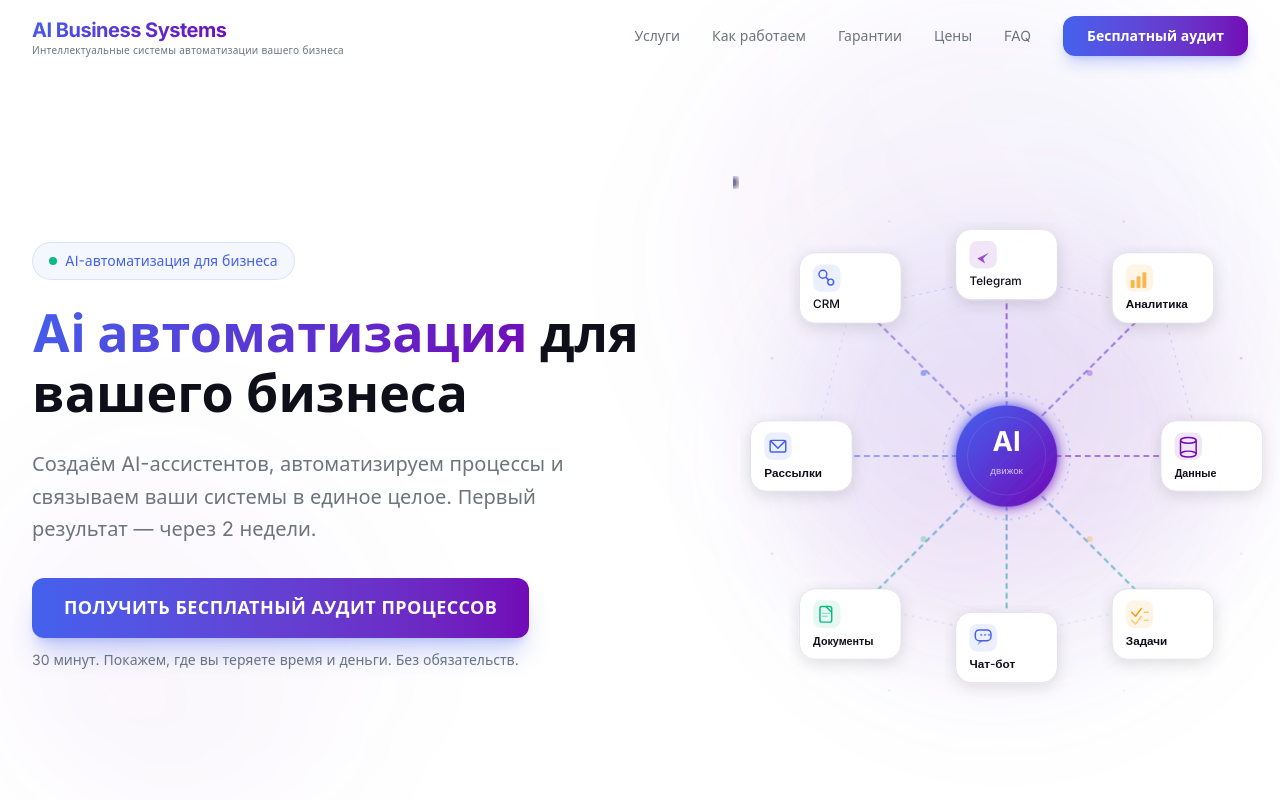
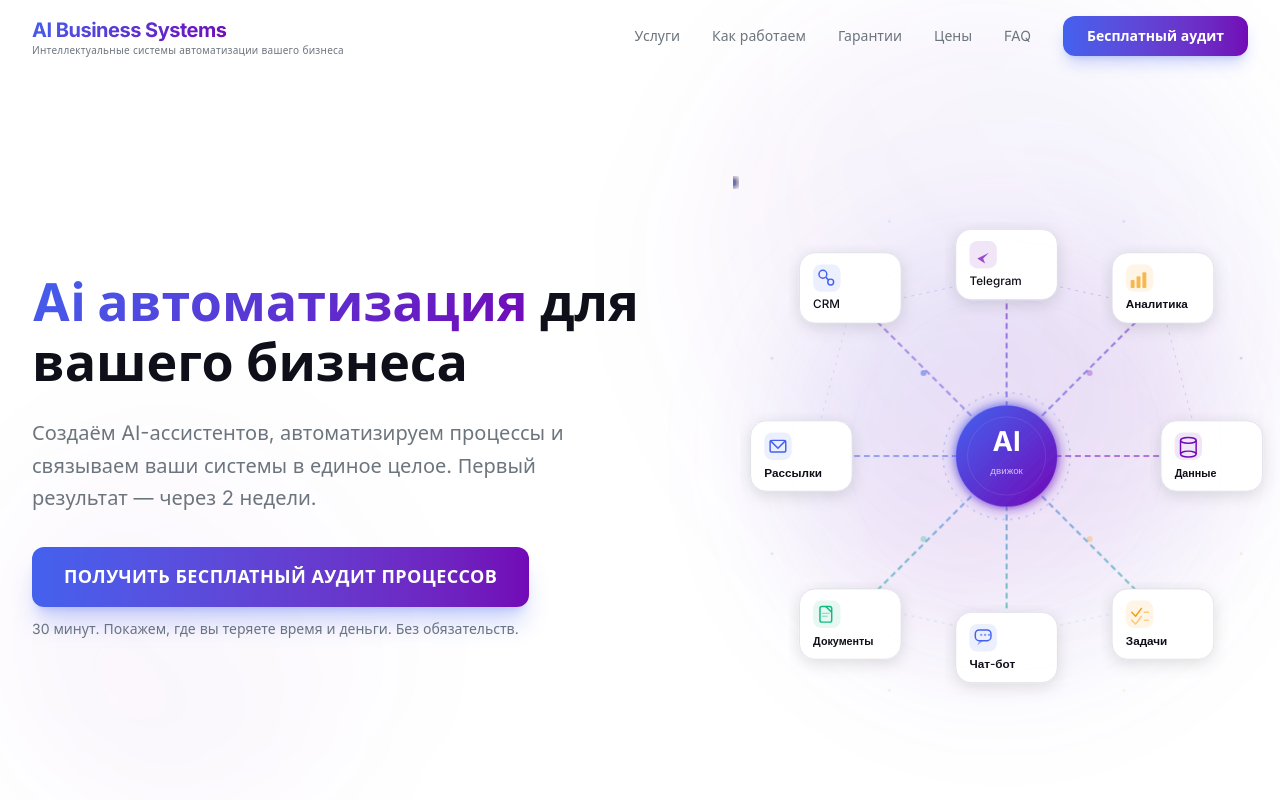
Before and after one commit to g94590/ai-landing, a Next.js app: page / in a window 1280 px wide. Shown: the top 800 px of the page. Built offline with nearby package versions, Linux system fonts and the light colour scheme.

Commit message:
Remove AI badge from hero, fix scroll animation jank
- Remove green dot badge "AI-автоматизация для бизнеса" from hero
- Move heading text up
- Fix section animations: smooth opacity fade instead of translate-y jump

Co-Authored-By: Claude Opus 4.6 <noreply@anthropic.com>

```diff
--- a/components/AnimateOnScroll.tsx
+++ b/components/AnimateOnScroll.tsx
@@ -28,7 +28,7 @@ export default function AnimateOnScroll({ children, className = '', delay = 0 }:
   return (
     <div
       ref={ref}
-      className={`transition-all duration-700 ease-out ${className} ${isVisible ? 'opacity-100 translate-y-0' : 'opacity-0 translate-y-8'}`}
+      className={`transition-opacity duration-1000 ease-out ${className} ${isVisible ? 'opacity-100' : 'opacity-0'}`}
     >
       {children}
     </div>
--- a/components/Hero.tsx
+++ b/components/Hero.tsx
@@ -15,10 +15,6 @@ export default function Hero() {
         <div className="grid grid-cols-1 lg:grid-cols-[55%_45%] gap-12 lg:gap-8 items-center w-full py-12">
           {/* Left column — text */}
           <div>
-            <div className="inline-flex items-center gap-2 px-4 py-2 rounded-full bg-brand-accent/5 border border-brand-accent/15 mb-6">
-              <span className="w-2 h-2 rounded-full bg-brand-success" />
-              <span className="text-sm font-medium text-brand-accent">AI-автоматизация для бизнеса</span>
-            </div>
             <h1 className="text-3xl md:text-[52px] font-bold leading-tight md:leading-[1.15] text-brand-primary">
               <span className="gradient-text">Ai автоматизация</span> для вашего бизнеса
             </h1>
```
